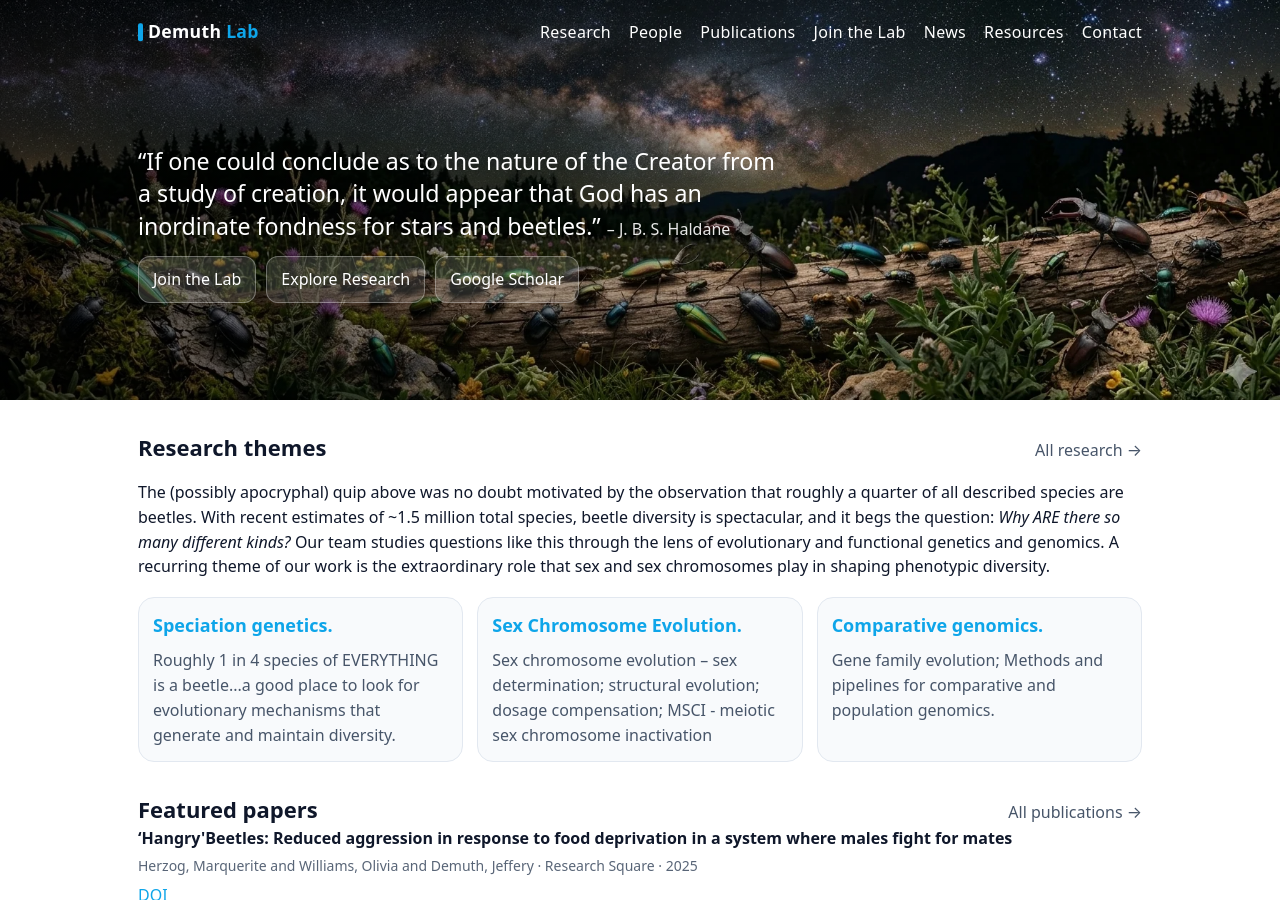
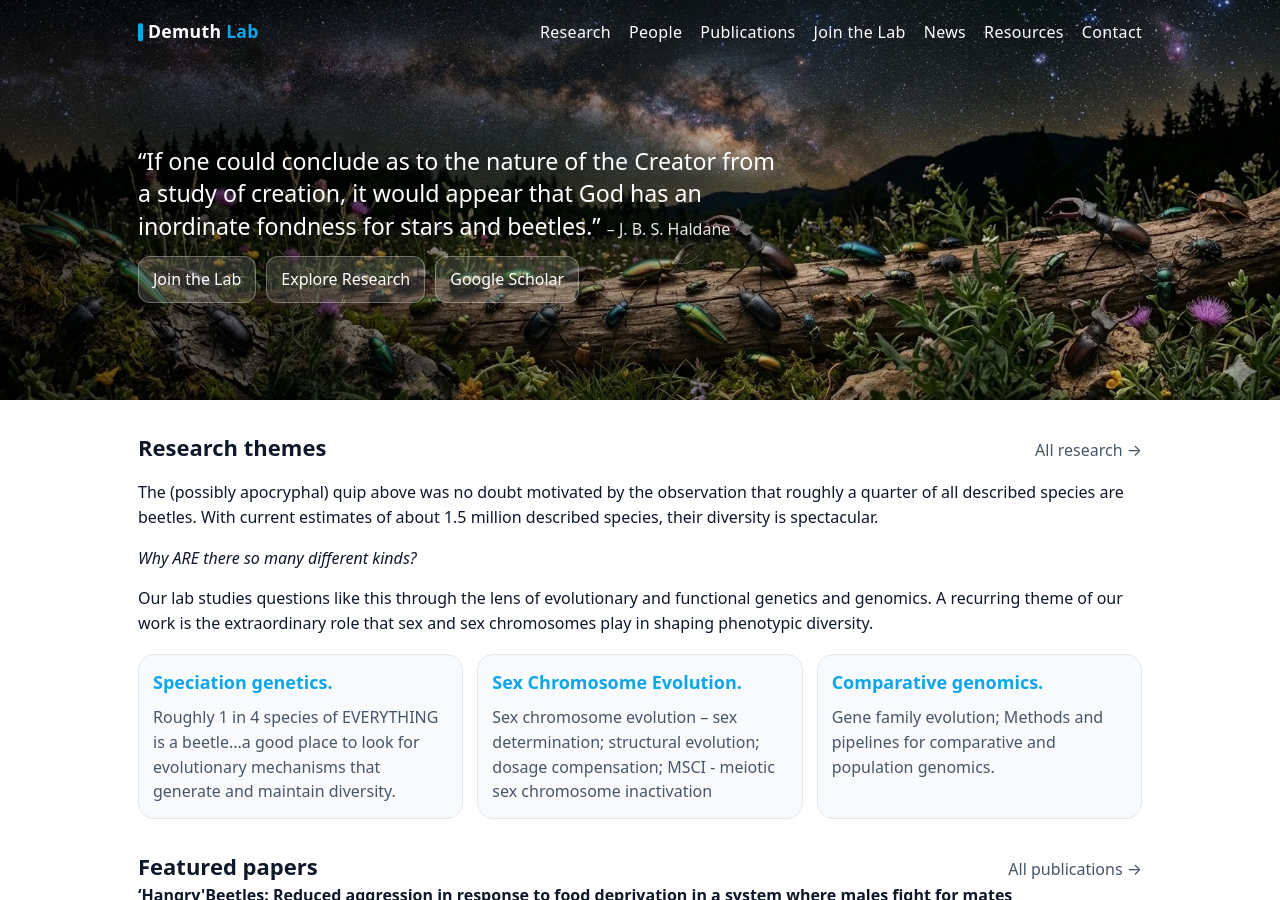
Before and after one commit to demuth-lab/demuth-lab.github.io, a Jekyll site: the page built from index.md, in a window 1280 px wide and 900 px high. Built offline with Jekyll 4.4.1, drawn with Linux system fonts in a browser that asks for light colours.

Commit message:
Update index.md

```diff
--- a/index.md
+++ b/index.md
@@ -27,7 +27,21 @@
   <h2>Research themes</h2>
   <a class="muted" href="{{ '/research/' | relative_url }}">All research →</a>
 </div>
-The (possibly apocryphal) quip above was no doubt motivated by the observation that roughly a quarter of all described species are beetles. With recent estimates of ~1.5 million total species, beetle diversity is spectacular, and it begs the question: <em>Why ARE there so many different kinds?</em> Our team studies questions like this through the lens of evolutionary and functional genetics and genomics.  A recurring theme of our work is the extraordinary role that sex and sex chromosomes play in shaping phenotypic diversity.
+<div class="research-intro">
+
+<p>
+The (possibly apocryphal) quip above was no doubt motivated by the observation that roughly a quarter of all described species are beetles. With current estimates of about 1.5 million described species, their diversity is spectacular.
+</p>
+
+<p class="research-question">
+<em>Why ARE there so many different kinds?</em>
+</p>
+
+<p>
+Our lab studies questions like this through the lens of evolutionary and functional genetics and genomics. A recurring theme of our work is the extraordinary role that sex and sex chromosomes play in shaping phenotypic diversity.
+</p>
+
+</div>
 <div class="cards">
   {% for c in site.data.research_cards %}
     <a class="card" href="{{ c.url | relative_url }}">
```
